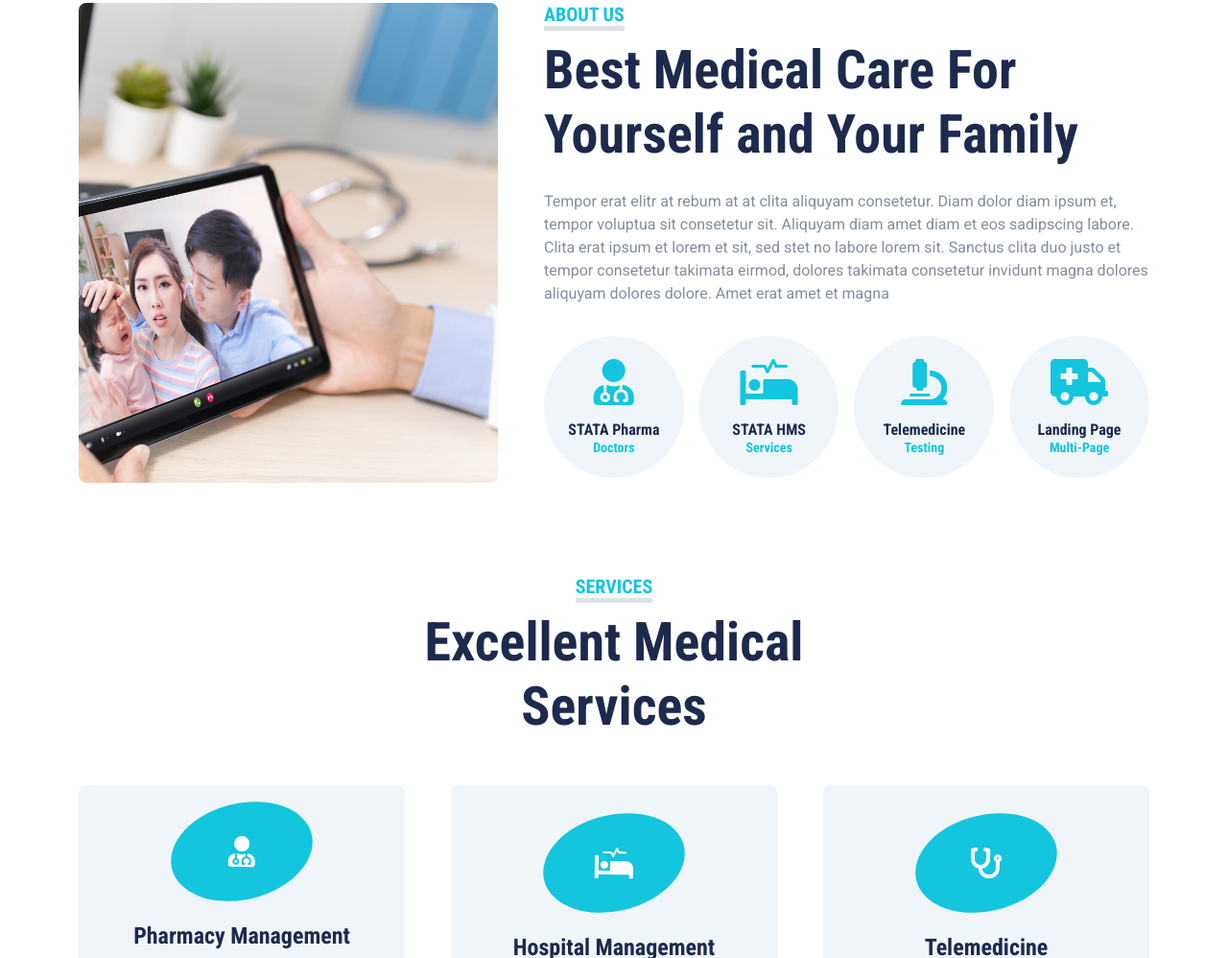
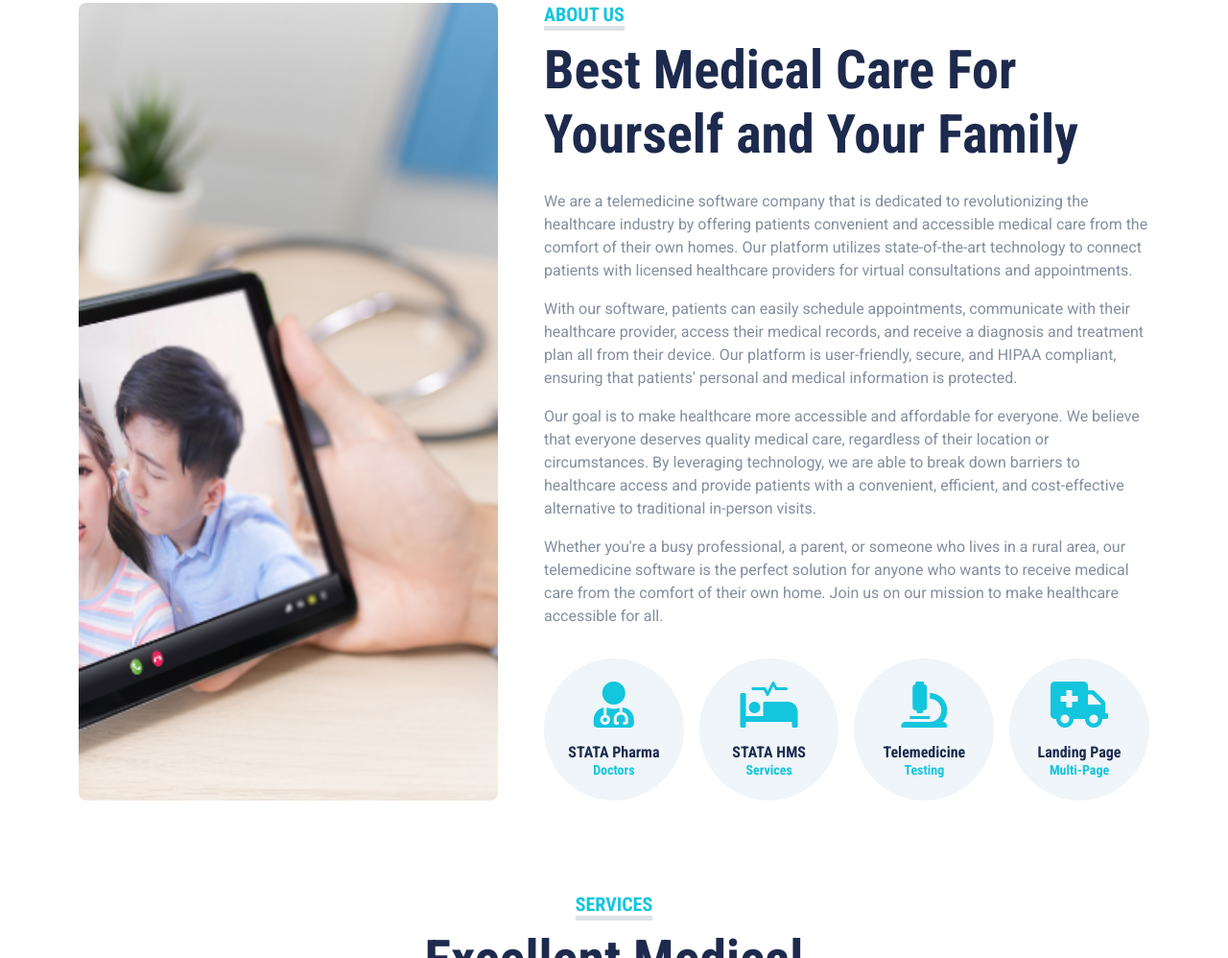
Before and after one commit to STasdiq/medistata, a plain HTML site: page index.html in a window 1280 px wide. Shown: the part 841-1839 px from the top of the page at 96% size. Drawn offline with nearby package versions, Linux system fonts and the light colour scheme.

Commit message:
7th feb ifaz

```diff
--- a/index.html
+++ b/index.html
@@ -188,13 +188,35 @@
               </h1>
             </div>
             <p>
-              Tempor erat elitr at rebum at at clita aliquyam consetetur. Diam
-              dolor diam ipsum et, tempor voluptua sit consetetur sit. Aliquyam
-              diam amet diam et eos sadipscing labore. Clita erat ipsum et lorem
-              et sit, sed stet no labore lorem sit. Sanctus clita duo justo et
-              tempor consetetur takimata eirmod, dolores takimata consetetur
-              invidunt magna dolores aliquyam dolores dolore. Amet erat amet et
-              magna
+              We are a telemedicine software company that is dedicated to
+              revolutionizing the healthcare industry by offering patients
+              convenient and accessible medical care from the comfort of their
+              own homes. Our platform utilizes state-of-the-art technology to
+              connect patients with licensed healthcare providers for virtual
+              consultations and appointments.
+            </p>
+            <p>
+              With our software, patients can easily schedule appointments,
+              communicate with their healthcare provider, access their medical
+              records, and receive a diagnosis and treatment plan all from their
+              device. Our platform is user-friendly, secure, and HIPAA
+              compliant, ensuring that patients' personal and medical
+              information is protected.
+            </p>
+            <p>
+              Our goal is to make healthcare more accessible and affordable for
+              everyone. We believe that everyone deserves quality medical care,
+              regardless of their location or circumstances. By leveraging
+              technology, we are able to break down barriers to healthcare
+              access and provide patients with a convenient, efficient, and
+              cost-effective alternative to traditional in-person visits.
+            </p>
+            <p>
+              Whether you're a busy professional, a parent, or someone who lives
+              in a rural area, our telemedicine software is the perfect solution
+              for anyone who wants to receive medical care from the comfort of
+              their own home. Join us on our mission to make healthcare
+              accessible for all.
             </p>
             <div class="row g-3 pt-3">
               <div class="col-sm-3 col-6">
```
